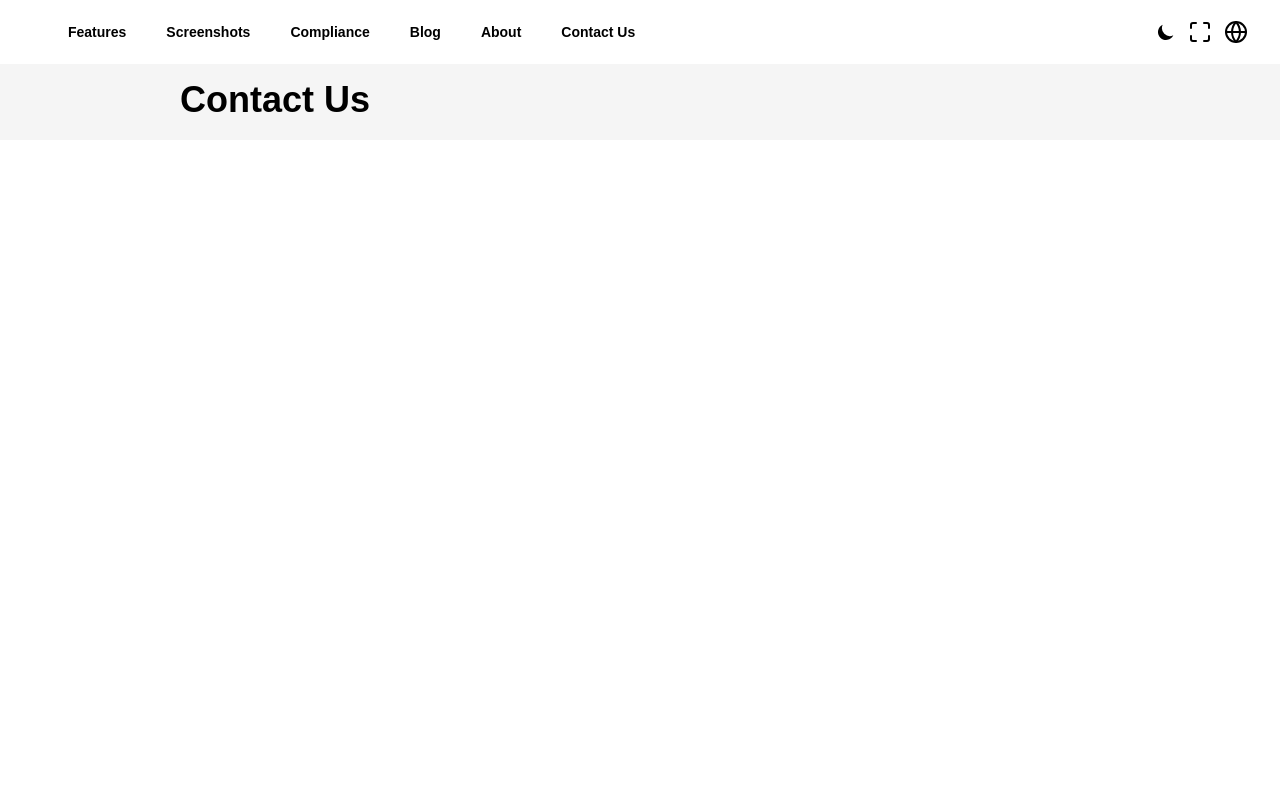
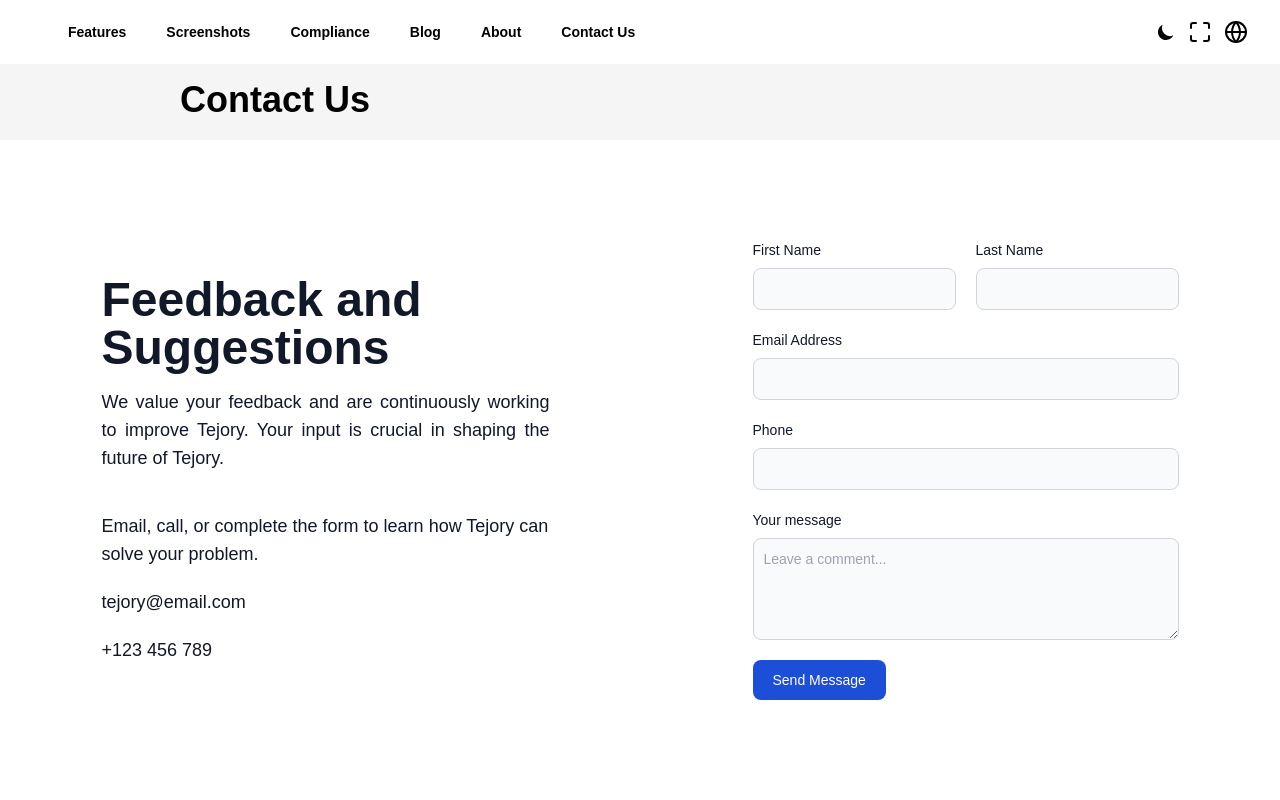
Before and after one commit to integrityph/Tejory, a plain HTML site: page contactus.html in a window 1280 px wide. Drawn offline with nearby package versions, Linux system fonts and the light colour scheme; a web font is replaced by a local one.

Commit message:
updated contact us page form and contents

```diff
--- a/assets/css/style.css
+++ b/assets/css/style.css
@@ -67,3 +67,7 @@ html::-webkit-scrollbar-thumb
 	background-color: #374151;
 	border: 2px solid #374151;
 }
+
+.h-calc-1 {
+  height: calc(100% - 140px);
+}
--- a/contactus.html
+++ b/contactus.html
@@ -167,8 +167,54 @@
       class="text-2xl md:text-4xl pt-20 pb-5 text-center lg:px-[180px] dark:text-white font-bold flex items-center justify-center lg:justify-start gap-5  bg-neutral-100 dark:bg-neutral-800">
       Contact Us</p>
 
-    <div class="flex flex-col md:flex-row justify-center  gap-5 mt-10">
-
+    <div class="flex items-center h-calc-1">
+      <div class="max-w-md mx-auto text-gray-900 dark:text-white flex flex-col justify-center h-full gap-5">
+        <!-- <img src="/assets/images/integrity.jpg" class="w-full h-100" alt=""> -->
+        <div>
+          <p class="text-5xl font-bold">Feedback and Suggestions</p>
+          <p class="pt-4 text-lg text-justify">We value your feedback and are continuously working to improve Tejory. Your input is
+            crucial in shaping the future of Tejory.</p>
+        </div>
+        <div class="flex flex-col justify-around pt-5">
+          <p class="text-lg">Email, call, or complete the form to learn how Tejory can solve your problem.</p>
+          <p class="text-lg pt-5">tejory@email.com</p>
+          <p class="text-lg pt-5">+123 456 789</p>
+        </div>
+      </div>
+      <div class="max-w-md mx-auto h-full flex items-center">
+        <form>
+          <div class="mb-5 flex space-x-5">
+            <div class="max-w-md">
+              <label for="base-input" class="block mb-2 text-sm font-medium text-gray-900 dark:text-white">First Name</label>
+              <input type="text" id="base-input"
+                class="bg-gray-50 border border-gray-300 text-gray-900 text-sm rounded-lg focus:ring-blue-500 focus:border-blue-500 block w-full p-2.5 dark:bg-gray-700 dark:border-gray-600 dark:placeholder-gray-400 dark:text-white dark:focus:ring-blue-500 dark:focus:border-blue-500">
+            </div>
+            <div class="max-w-md">
+              <label for="base-input" class="block mb-2 text-sm font-medium text-gray-900 dark:text-white">Last Name</label>
+              <input type="text" id="base-input"
+                class="bg-gray-50 border border-gray-300 text-gray-900 text-sm rounded-lg focus:ring-blue-500 focus:border-blue-500 block w-full p-2.5 dark:bg-gray-700 dark:border-gray-600 dark:placeholder-gray-400 dark:text-white dark:focus:ring-blue-500 dark:focus:border-blue-500">
+            </div>
+          </div>
+          <div class="mb-5">
+            <label for="base-input" class="block mb-2 text-sm font-medium text-gray-900 dark:text-white">Email Address</label>
+            <input type="text" id="base-input"
+              class="bg-gray-50 border border-gray-300 text-gray-900 text-sm rounded-lg focus:ring-blue-500 focus:border-blue-500 block w-full p-2.5 dark:bg-gray-700 dark:border-gray-600 dark:placeholder-gray-400 dark:text-white dark:focus:ring-blue-500 dark:focus:border-blue-500">
+          </div>
+          <div class="mb-5">
+            <label for="base-input" class="block mb-2 text-sm font-medium text-gray-900 dark:text-white">Phone</label>
+            <input type="text" id="base-input"
+              class="bg-gray-50 border border-gray-300 text-gray-900 text-sm rounded-lg focus:ring-blue-500 focus:border-blue-500 block w-full p-2.5 dark:bg-gray-700 dark:border-gray-600 dark:placeholder-gray-400 dark:text-white dark:focus:ring-blue-500 dark:focus:border-blue-500">
+          </div>
+          <div class="mb-5">
+            <label for="message" class="block mb-2 text-sm font-medium text-gray-900 dark:text-white">Your message</label>
+            <textarea id="message" rows="4"
+              class="h-auto block p-2.5 w-full text-sm text-gray-900 bg-gray-50 rounded-lg border border-gray-300 focus:ring-blue-500 focus:border-blue-500 dark:bg-gray-700 dark:border-gray-600 dark:placeholder-gray-400 dark:text-white dark:focus:ring-blue-500 dark:focus:border-blue-500"
+              placeholder="Leave a comment..." rows="20" maxlength="20"></textarea>
+          </div>
+          <button type="submit"
+            class="text-white bg-blue-700 hover:bg-blue-800 focus:ring-4 focus:outline-none focus:ring-blue-300 font-medium rounded-lg text-sm px-5 py-2.5 text-center dark:bg-blue-600 dark:hover:bg-blue-700 dark:focus:ring-blue-800">Send Message</button>
+        </form>
+      </div>
 
     </div>
   </main>
```
